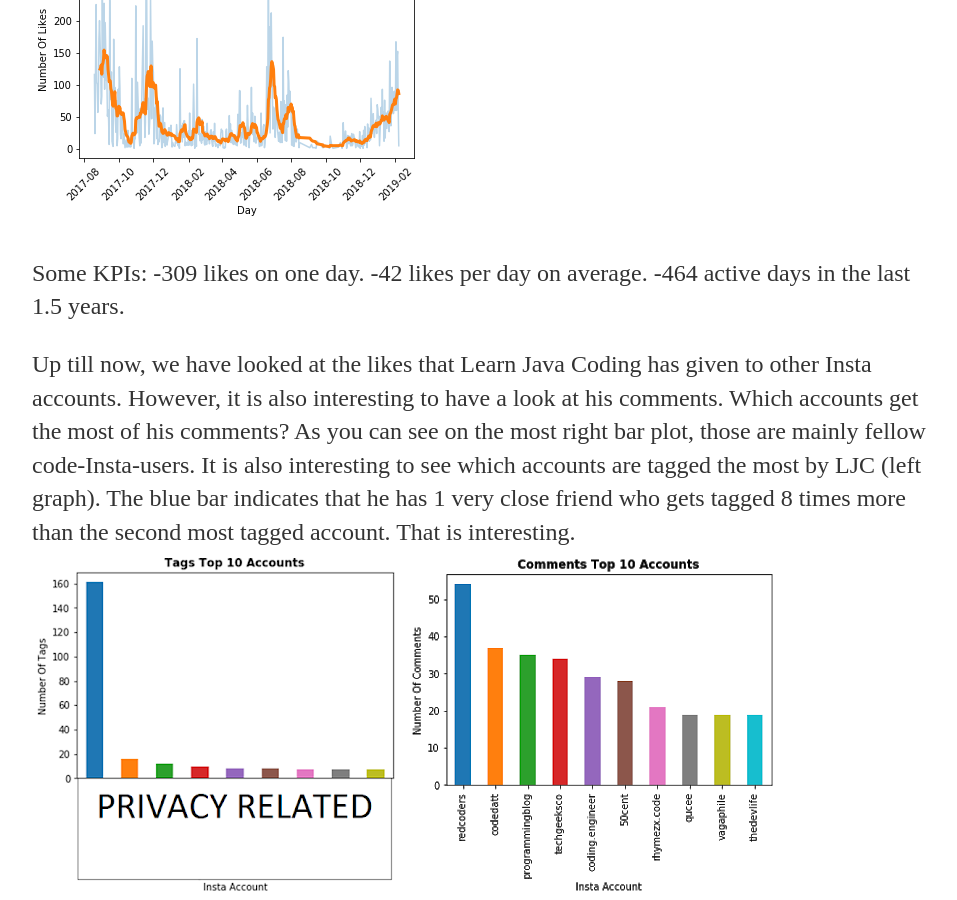
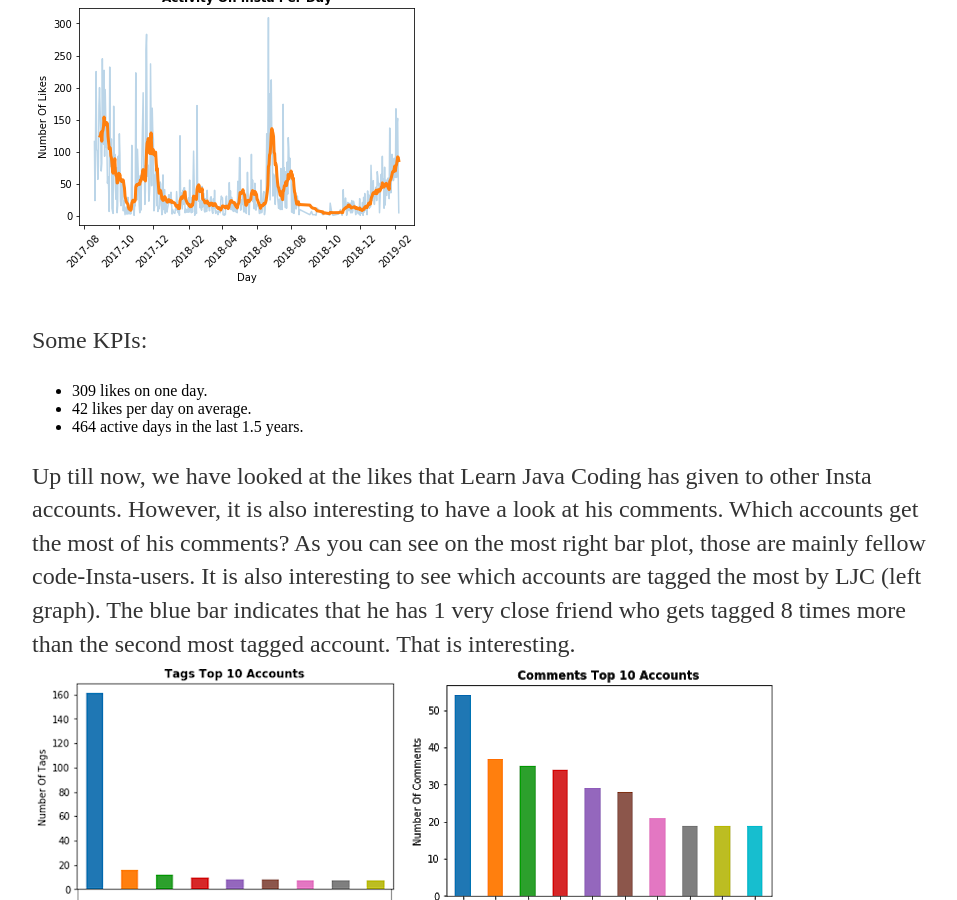
Before and after one commit to beerthies/beerthies.github.io, a Jekyll site: the page built from projects/2019-03-01-instagram-ljc.md, in a window 1280 px wide and 900 px high, scrolled down 1532 px. Shown: the whole window, without its empty margins (160-1117 px from the left). Built offline with Jekyll 4.4.1, drawn with Linux system fonts in a browser that asks for light colours; our own code applies the rules of GitHub Pages for plain Markdown files.

Commit message:
Update 2019-03-01-instagram-ljc.md

```diff
--- a/projects/2019-03-01-instagram-ljc.md
+++ b/projects/2019-03-01-instagram-ljc.md
@@ -1,24 +1,24 @@
 # What patterns are there behind the Instagram behaviour of Learn Java Coding?
 For this research, I used 2 datasets. The first one was downloaded by Learn Java Coding himself from Instagram. If you want to do that too, click [here](https://www.cnet.com/how-to/how-to-download-all-your-instagram-data/). That data set contained several json files. I used comments.json and likes.json. The second data set was obtained by [scraping](https://realpython.com/python-web-scraping-practical-introduction/) information from instagram.com/learnjavacoding.
-Because the main question is relatively broad, I started exploring immediately. Of course, I was interested which accounts were liked the most by my friend. You can see that on the right. As you can see, he likes a lot of his fellow code-Insta-users. Also, he seems to be into hiphop, since he likes 50cent and spec.nl (a Dutch management agency for artists).
+Because the main question is relatively broad, I started exploring immediately. Of course, I was interested which accounts were liked the most by my friend. You can see that on the right. As you can see, he likes a lot of his fellow code-Insta-users. Also, he seems to be into hiphop, since he likes 50cent and spec.nl (a Dutch management agency for artists). <br/>
 ![Top 10 most liked instagram accounts](images/top10liked.png)
 
-Having taken at look at the likes that he gives, it is also interesting to see *when* he likes the most. In the bar plot on the left, you can see that he is kind of a night owl. Also, there is a peek during lunch break. It is funny to see a drop during dinner time. Apparantly, he does not use Insta then that much.
+Having taken at look at the likes that he gives, it is also interesting to see *when* he likes the most. In the bar plot on the left, you can see that he is kind of a night owl. Also, there is a peek during lunch break. It is funny to see a drop during dinner time. Apparantly, he does not use Insta then that much.<br/>
 ![Activity on insta per hour](images/instaactivityhour.png)
 
-Being busy with time and likes, it was logical to have a look at his activity on Instagram over the years. On the right you can see the last 1.5 years of his usage of Instagram. You can see a peek in the summer of 2018, after which it has been relatively quiet.
+Being busy with time and likes, it was logical to have a look at his activity on Instagram over the years. On the right you can see the last 1.5 years of his usage of Instagram. You can see a peek in the summer of 2018, after which it has been relatively quiet.<br/>
 ![Activity on insta per day](images/instaactivityday.png)
 
 Some KPIs:
--309 likes on one day.
--42 likes per day on average.
--464 active days in the last 1.5 years.
+- 309 likes on one day.
+- 42 likes per day on average.
+- 464 active days in the last 1.5 years.
 
 Up till now, we have looked at the likes that Learn Java Coding has given to other Insta accounts. However, it is also interesting to have a look at his comments. Which accounts get the most of his comments? As you can see on the most right bar plot, those are mainly fellow code-Insta-users.
-It is also interesting to see which accounts are tagged the most by LJC (left graph). The blue bar indicates that he has 1 very close friend who gets tagged 8 times more than the second most tagged account. That is interesting.
+It is also interesting to see which accounts are tagged the most by LJC (left graph). The blue bar indicates that he has 1 very close friend who gets tagged 8 times more than the second most tagged account. That is interesting.<br/>
 ![Tags](images/tags.png) ![Comments](images/comments.png)
 
-Finally, it is interesting to have a look at where every post has been posted. As you know, every Instagram post can have a location attached to it (given by the user). I scraped that data from instagram.com/learnjavacoding and plotted that in a heatmap, which you can see on the right. As you can see, Amsterdam is red. This means that a lot of posts are from there. However, Paris, Monaco and Marseille are all green. This shows that LJC has also been there.
+Finally, it is interesting to have a look at where every post has been posted. As you know, every Instagram post can have a location attached to it (given by the user). I scraped that data from instagram.com/learnjavacoding and plotted that in a heatmap, which you can see on the right. As you can see, Amsterdam is red. This means that a lot of posts are from there. However, Paris, Monaco and Marseille are all green. This shows that LJC has also been there.<br/>
 ![Map](images/map.png)
 
 ## Conclusion
```
